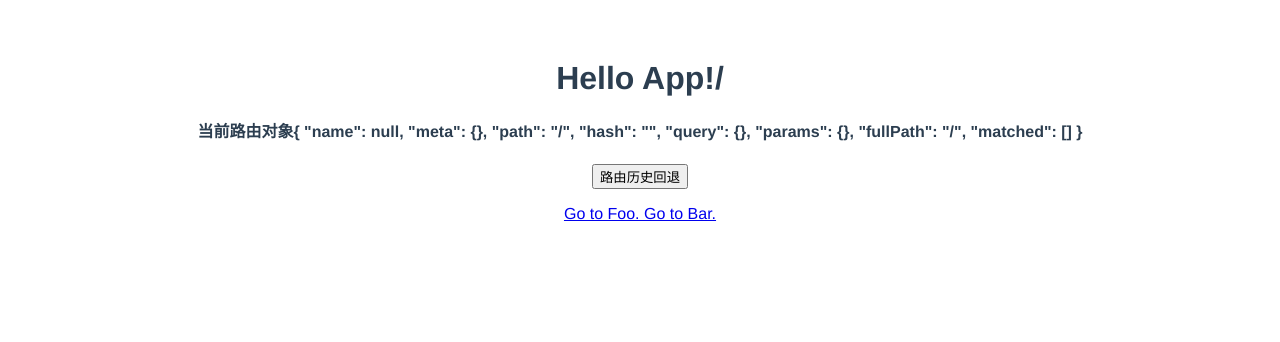
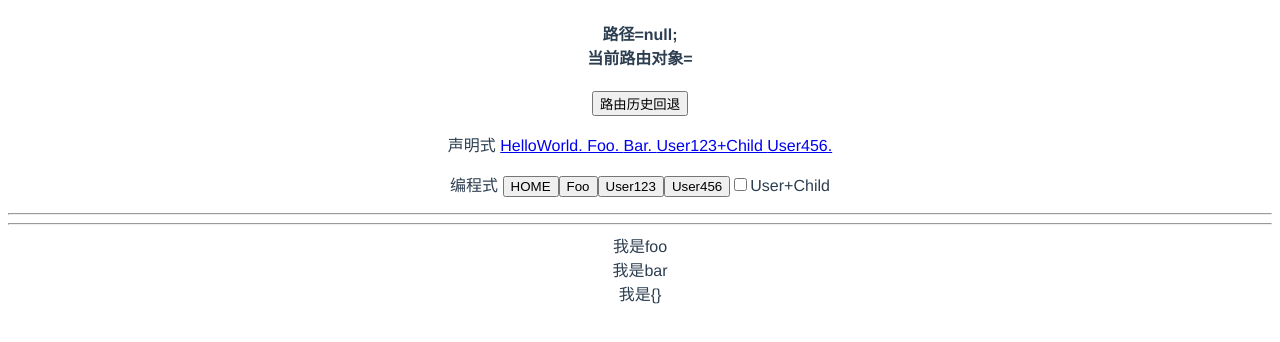
Before and after one commit to humorcode/test_vuecli, a Vue app: page /#/ in a window 1280 px wide. Shown: the top 342 px of the page. Built offline with nearby package versions, Linux system fonts and the light colour scheme.

Commit message:
命名视图

```diff
--- a/src/App.vue
+++ b/src/App.vue
@@ -1,40 +1,61 @@
 <template>
       <div id="app">
-        <h1>Hello App!{{myroute.path}}</h1>
-        <h4>当前路由对象{{myroute}}</h4>
+        <h4>路径={{myroute?myroute.path:'null'}};<br/>当前路由对象={{myroute}}</h4>
         <button @click="goBack">路由历史回退</button>
         <p>
           <!-- 使用 router-link 组件来导航. -->
           <!-- 通过传入 `to` 属性指定链接. -->
           <!-- <router-link> 默认会被渲染成一个 `<a>` 标签 -->
-          <router-link to="/foo?a=a">Go to Foo.   </router-link>
-          <router-link to="/bar">Go to Bar.   </router-link>
+            声明式
+          <router-link to="/HelloWorld">HelloWorld.   </router-link>
+          <router-link to="/Foo?a=a">Foo.   </router-link>
+          <router-link to="/Bar">Bar.   </router-link>
+          <router-link to="/User/uid123/name/uname123/child">User123+Child   </router-link>
+          <router-link to="/User/uid456/name/uname456">User456.   </router-link>
         </p>
+        <p>编程式
+          <button @click="to_route('HOME')">HOME</button>
+          <button @click="to_route('Foo')">Foo</button>
+          <button @click="to_route('User','123')">User123</button>
+          <button @click="to_route('User','456')">User456</button>
+          <input type="checkbox" id="User+Child" v-model="mychecked" />
+           <label for="User+Child" >User+Child</label>
+          </p>
+        <hr/>
         <!-- 路由出口 -->
         <!-- 路由匹配到的组件将渲染在这里 -->
         <router-view></router-view>
+        <hr/>
+        <router-view name="a"></router-view>
+        <router-view name="b"></router-view>
+        <router-view name="c"></router-view>
       </div>
 </template>
 
 <script>
-// import HelloWorld from './components/HelloWorld.vue'
 import myrouter from './myrouter'
 
 export default {
   name: 'App',
-  components: {
-    // HelloWorld
-  },
+  data: function(){return {myroute:null,mychecked:false}},
   router:myrouter.router,
-  computed: {
-    myroute() {
-      // 我们很快就会看到 `params` 是什么
-      return this.$route
-    }
-  },
   methods: {
     goBack() {
       window.history.length > 1 ? this.$router.go(-1) : this.$router.push('/')
+    },
+    to_route(rname,arg1){
+      if(this.mychecked){
+        rname=rname+'Children'
+      }
+        this.$router.replace({ name: rname, params: { uid: arg1,uname:arg1+'name' },query: { utime: (new Date()).getTime() }})
+    }
+  },
+  watch: {
+    $route(to, from) {
+      console.log(from)
+      console.log(to)
+      console.log(this.$route)
+      this.myroute={path:this.$route.path,params:this.$route.params,query:this.$route.query}
     }
   }
 }
@@ -47,6 +68,6 @@ export default {
   -moz-osx-font-smoothing: grayscale;
   text-align: center;
   color: #2c3e50;
-  margin-top: 60px;
+  margin-top: 0px;
 }
 </style>
--- /dev/null
+++ b/src/components/404.vue
@@ -0,0 +1,3 @@
+<template>
+    <h1>404</h1>
+</template>
--- /dev/null
+++ b/src/components/User.vue
@@ -0,0 +1,19 @@
+<template>
+      <div>
+        <div>我是{{this.$route.params}}</div>
+        <router-view></router-view>
+      </div>
+</template>
+
+<script>
+export default {
+  name: 'User' ,
+    beforeRouteUpdate (to, from,next) {
+      // 对路由变化作出响应...
+      // console.log(from)
+      // console.log(to)
+      // console.log(next)
+      next()
+    }
+}
+</script>
--- /dev/null
+++ b/src/components/UserChildren.vue
@@ -0,0 +1,6 @@
+<template>
+      <div>
+        <div>我是{{this.$route.path}}</div>
+        <router-view></router-view>
+      </div>
+</template>
--- a/src/myrouter.js
+++ b/src/myrouter.js
@@ -7,8 +7,12 @@ Vue.use(VueRouter)
 //   runtime模式（运行时,该模式不能动态编译template,.vue文件可以预编译为函数渲染）
 // const Foo = { template: '<div>foo</div>' }
 // const Bar = { template: '<div>bar</div>' }
+ import C404 from './components/404.vue'
  import Foo from './components/Foo.vue'
  import Bar from './components/Bar.vue'
+ import HelloWorld from './components/HelloWorld.vue'
+ import User from './components/User.vue'
+ import UserChildren from './components/UserChildren.vue'
 
 // 2. 定义路由
 // 每个路由应该映射一个组件。 其中"component" 可以是
@@ -16,8 +20,17 @@ Vue.use(VueRouter)
 // 或者，只是一个组件配置对象。
 // 我们晚点再讨论嵌套路由。
 const routes = [
-  { path: '/foo', component: Foo },
-  { path: '/bar', component: Bar }
+  { name:'HOME', path: '/', components: {
+      a:Foo,
+      b:Bar,
+      c:User,
+      }},
+  { name:'Foo', path: '/Foo', component: Foo },
+  { name:'Bar', path: '/Bar', component: Bar },
+  { name:'HelloWorld', path: '/HelloWorld', component: HelloWorld },
+  { name:'User', path: '/User/:uid/name/:uname', component: User ,
+    children:[{name:'UserChildren', path:'child',component:UserChildren}]},
+  { name:'*', path:'*',component:C404}
 ]
 // 3. 创建 router 实例，然后传 `routes` 配置
 // 你还可以传别的配置参数, 不过先这么简单着吧。
```
